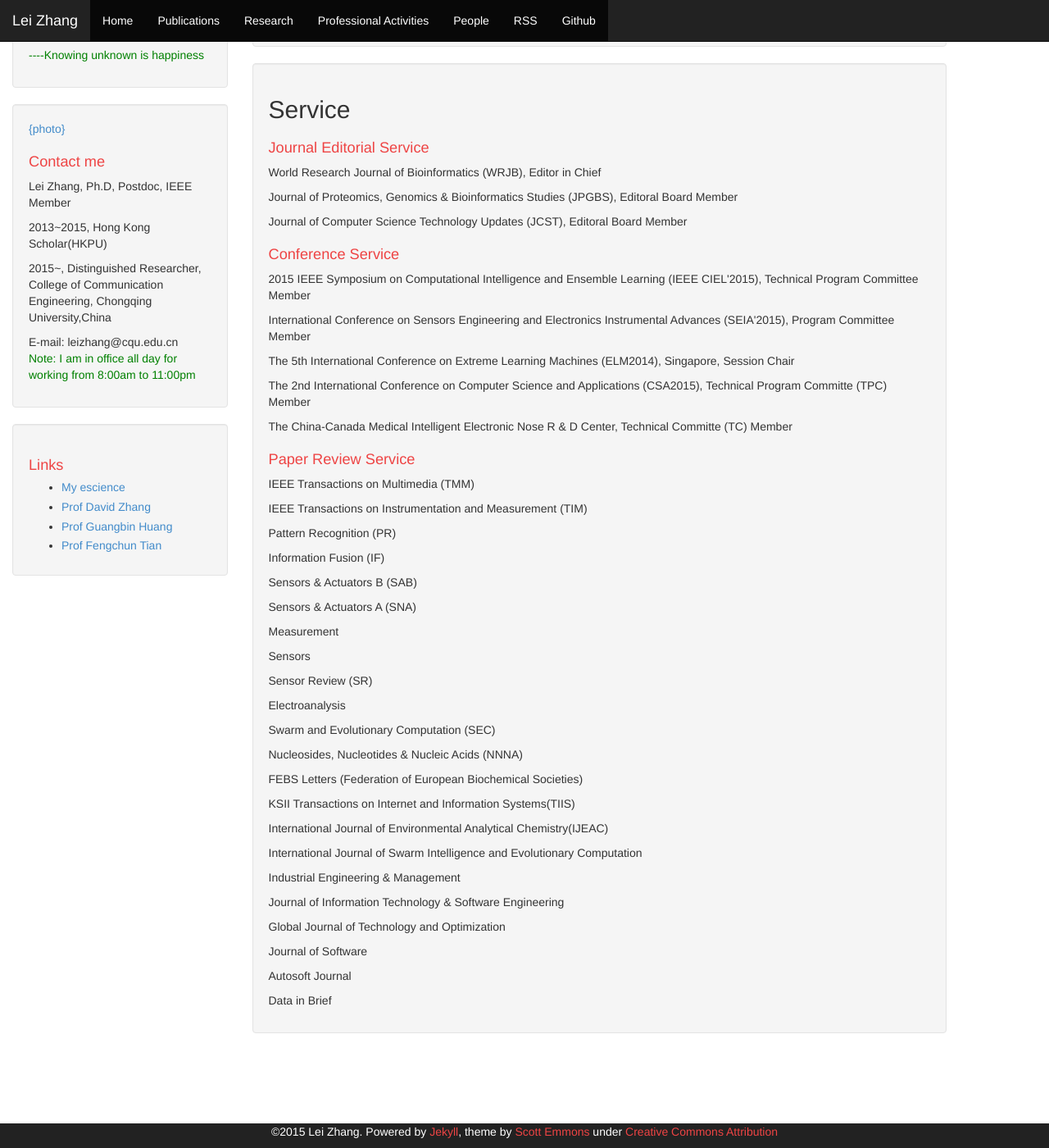
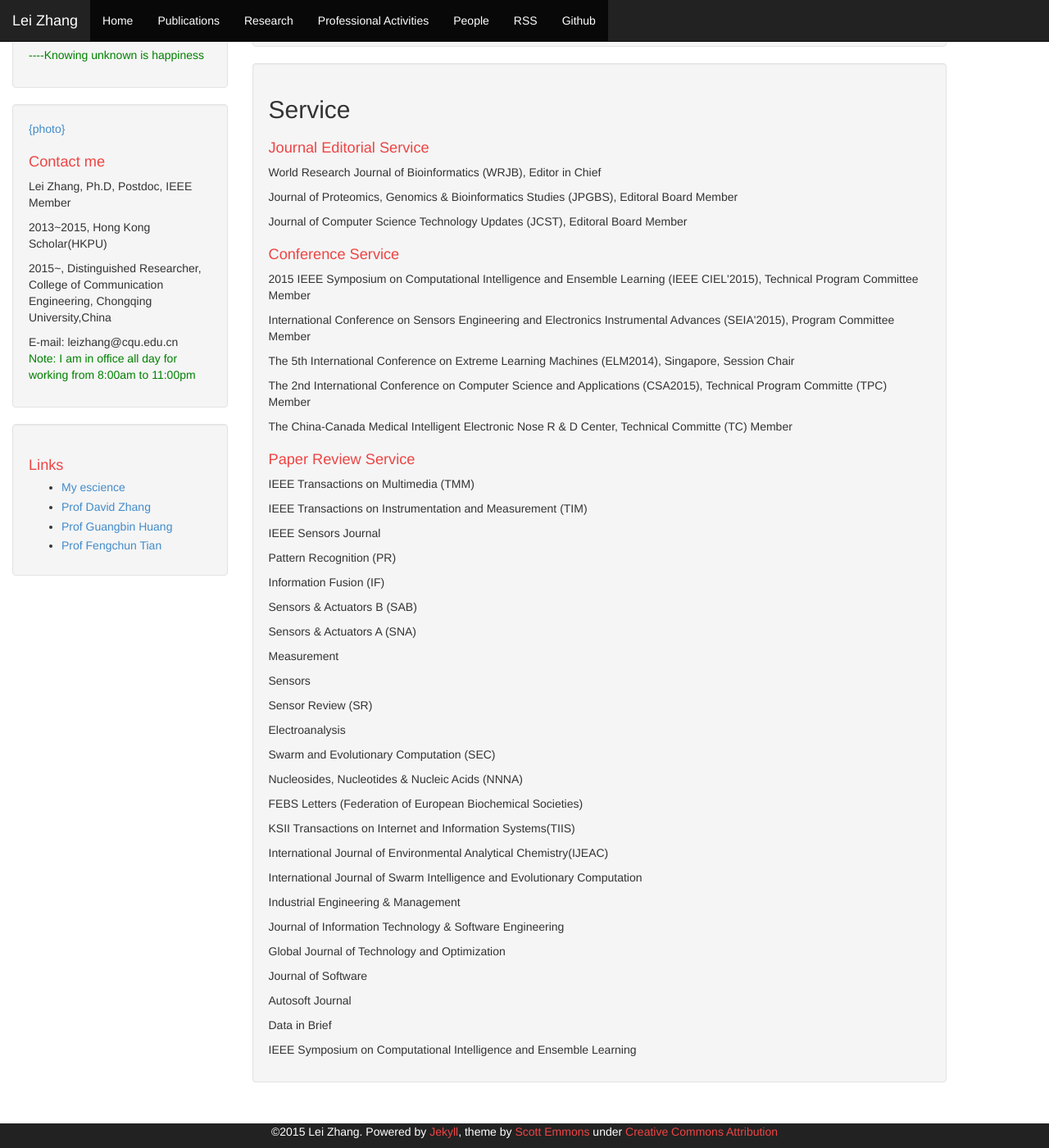
Before and after one commit to DrLeiZhang/website, a Jekyll site: the page built from professional activities.html, in a window 1280 px wide and 1400 px high, scrolled down 73 px. Shown: the whole window at 82% size. Built offline with Jekyll 4.4.1, drawn with Linux system fonts in a browser that asks for light colours; Markdown is read by kramdown in place of the engine named in the settings.

Commit message:
Update
Signed-off-by: leizhang@cqu.edu.cn <leizhang@cqu.edu.cn>

```diff
--- a/professional activities.html
+++ b/professional activities.html
@@ -24,6 +24,7 @@ layout: default
 <h1>Paper Review Service </h1>
 <p>IEEE Transactions on Multimedia (TMM)</p>
 <p>IEEE Transactions on Instrumentation and Measurement (TIM)</p>
+<p>IEEE Sensors Journal</p>
 <p>Pattern Recognition (PR)</p>
 <p>Information Fusion (IF)</p>
 <p>Sensors & Actuators B (SAB)</p>
@@ -44,4 +45,5 @@ layout: default
 <p>Journal of Software</p>
 <p>Autosoft Journal</p>
 <p>Data in Brief</p>
+<p>IEEE Symposium on Computational Intelligence and Ensemble Learning</p>
 </div>
```
